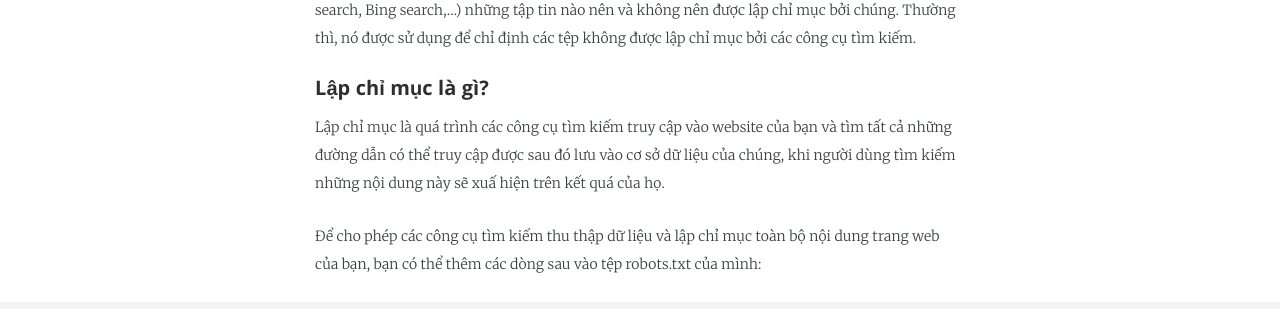
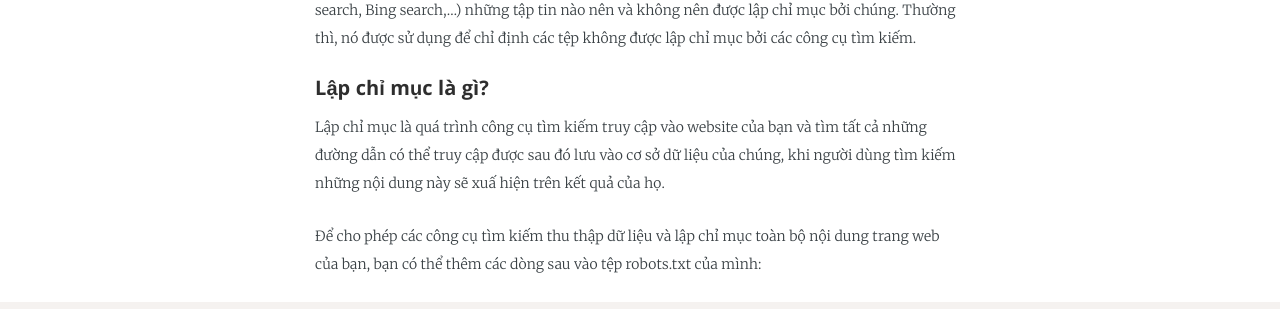
Before and after one commit to tanngoc93/tanngoc93.github.io, a Jekyll site: the page built from _posts/2019-06-06-how-to-use-robots-txt.md, in a window 1280 px wide and 900 px high, scrolled down 722 px. Shown: the part 142-451 px from the top of the window. Built offline with Jekyll 4.4.1, drawn with Linux system fonts in a browser that asks for light colours; some web fonts are replaced.

Commit message:
Some update

```diff
--- a/_posts/2019-06-06-How-to-use-robots-txt.md
+++ b/_posts/2019-06-06-how-to-use-robots-txt.md
@@ -12,7 +12,7 @@ Vừa rồi mình đã làm qua một task xử lý tệp `robots.txt` cho `stag
 Theo mình biết thì mục tiêu của file `robots.txt` là để nói với các công cụ tìm kiếm(Google search, Bing search,...) những tập tin nào nên và không nên được lập chỉ mục bởi chúng. Thường thì, nó được sử dụng để chỉ định các tệp không được lập chỉ mục bởi các công cụ tìm kiếm.
 
 #### Lập chỉ mục là gì?
-Lập chỉ mục là quá trình các công cụ tìm kiếm truy cập vào website của bạn và tìm tất cả những đường dẫn có thể truy cập được sau đó lưu vào cơ sở dữ liệu của chúng, khi người dùng tìm kiếm những nội dung này sẽ xuấ hiện trên kết quá của họ.
+Lập chỉ mục là quá trình công cụ tìm kiếm truy cập vào website của bạn và tìm tất cả những đường dẫn có thể truy cập được sau đó lưu vào cơ sở dữ liệu của chúng, khi người dùng tìm kiếm những nội dung này sẽ xuấ hiện trên kết quả của họ.
 
 Để cho phép các công cụ tìm kiếm thu thập dữ liệu và lập chỉ mục toàn bộ nội dung trang web của bạn, bạn có thể thêm các dòng sau vào tệp robots.txt của mình:
 
```
